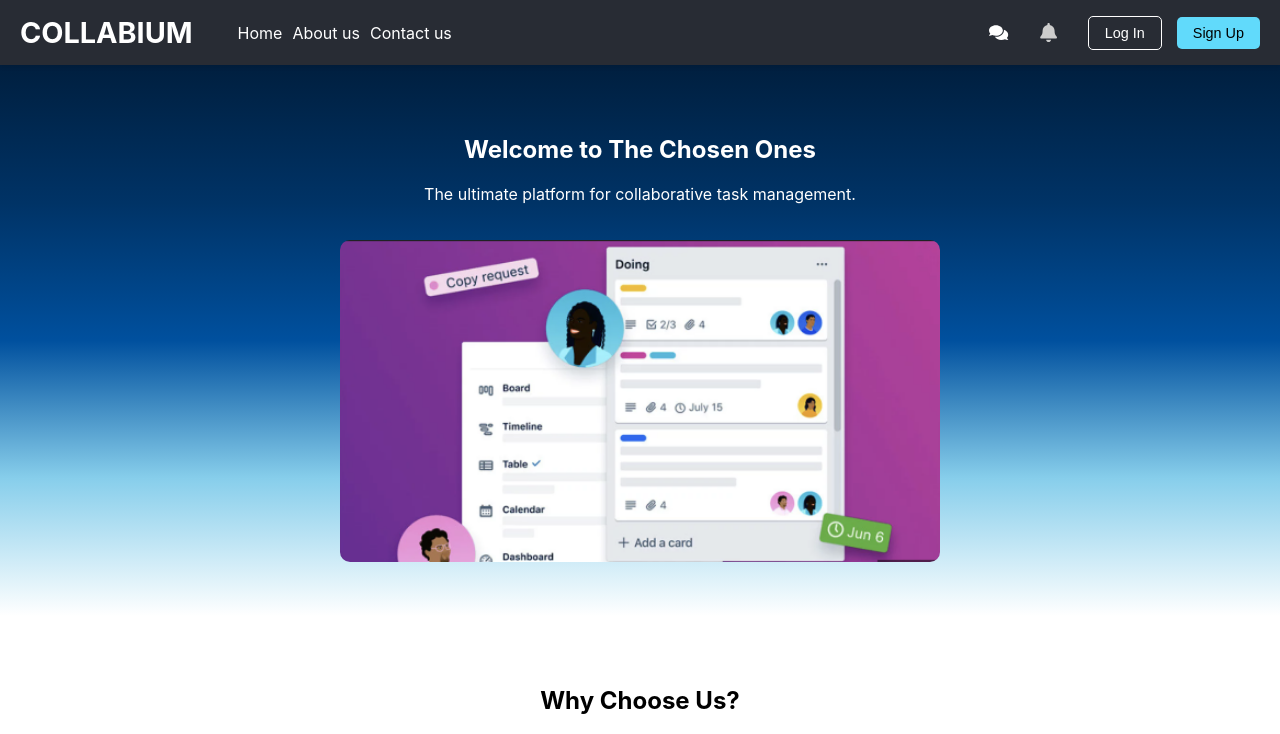
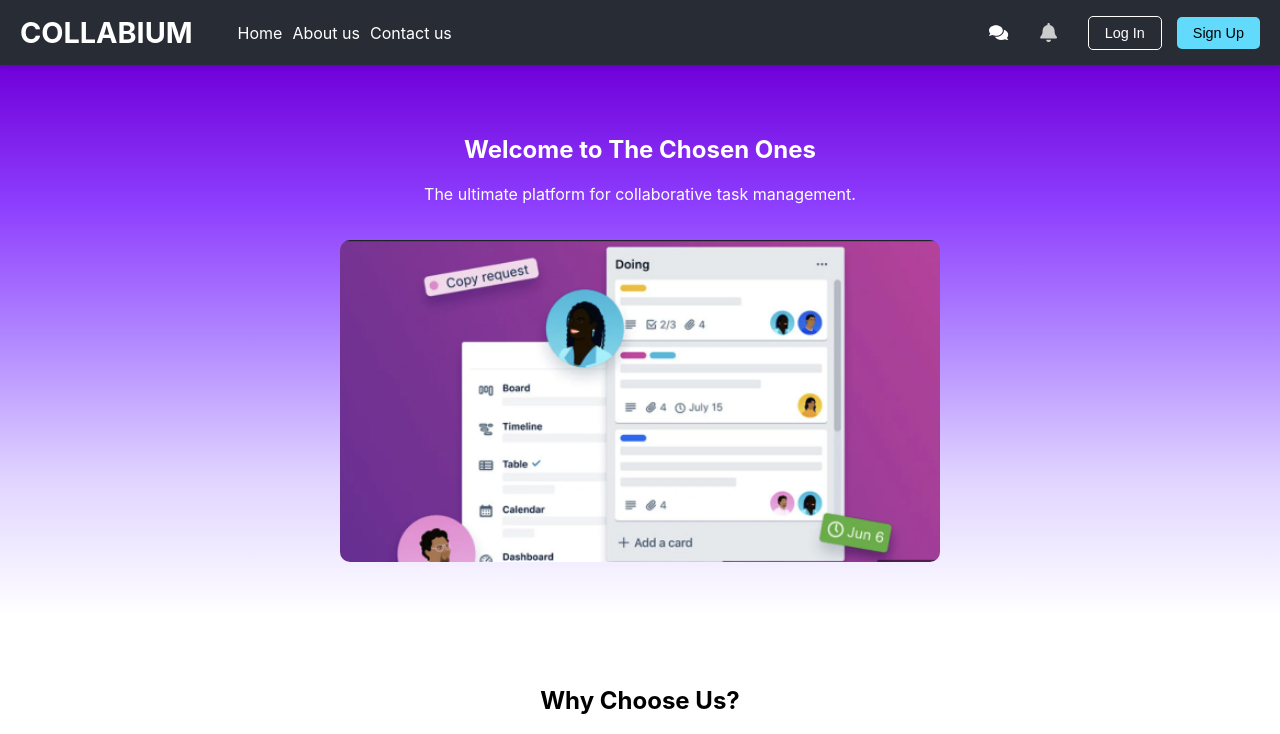
Before and after one commit to KianShirvani/TheChosenOnes, a React (Create React App) app in the folder frontend/: page / in a window 1280 px wide. Shown: the top 734 px of the page. Built offline with nearby package versions, Linux system fonts and the light colour scheme; no server answers.

Commit message:
update herosection background

```diff
--- a/frontend/src/components/HeroSection.js
+++ b/frontend/src/components/HeroSection.js
@@ -18,7 +18,7 @@ const styles = {
   hero: {
     textAlign: "center",
     padding: "50px 20px",
-    background: "linear-gradient(to bottom, #001F3F, #003366, #00509E, #87CEEB, white)",
+    background: "linear-gradient(to bottom, #7000da, #8d3dfd, #b288ff, #e0d4ff, white)",
     color: "white",
   },
   button: {
```
